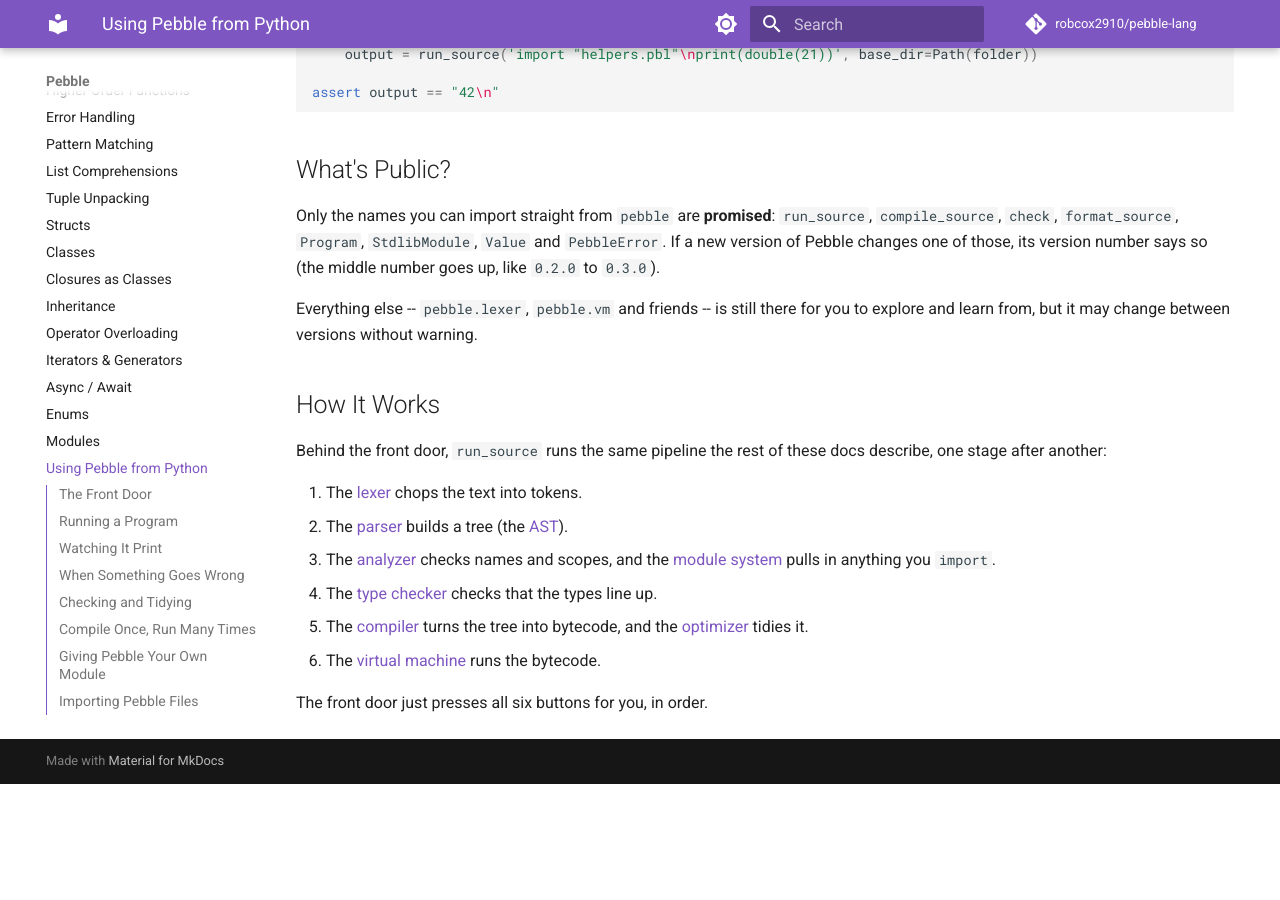
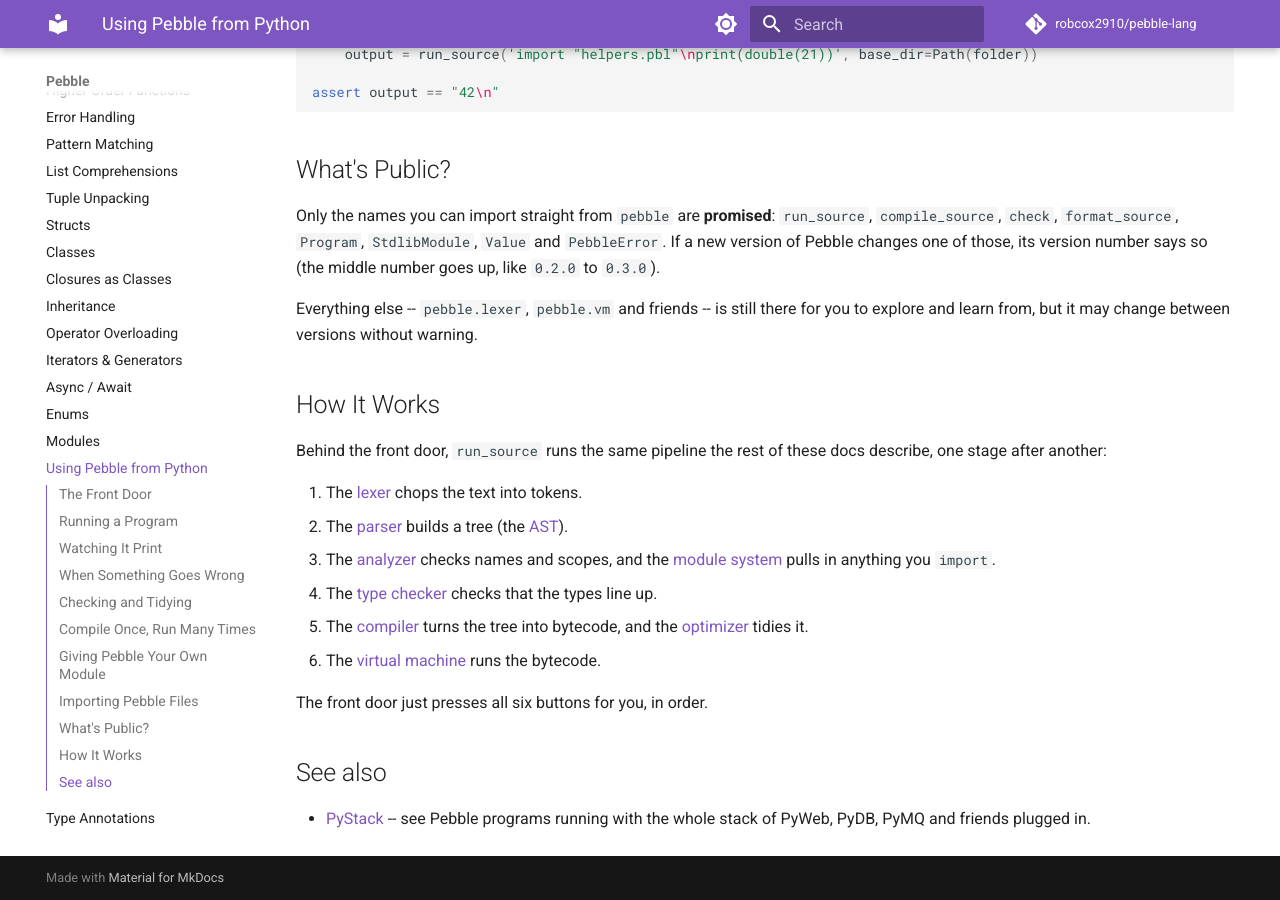
Before and after one commit to robcox2910/pebble-lang, an MkDocs documentation site: the page built from docs/concepts/using-pebble-from-python.md, in a window 1280 px wide and 900 px high, scrolled down 3523 px. Built offline with MkDocs 1.6.1 and Material for MkDocs 9.7.7, drawn with Linux system fonts in a browser that asks for light colours; comment, search, counter and statistics services are not loaded; before the commit the page ends 4307 px from its top, so only the background shows below that.

Commit message:
docs: see-also links to related projects
Co-Authored-By: Claude Opus 5.5 <noreply@anthropic.com>

```diff
--- a/docs/concepts/using-pebble-from-python.md
+++ b/docs/concepts/using-pebble-from-python.md
@@ -211,3 +211,7 @@ these docs describe, one stage after another:
 6. The [virtual machine](vm.md) runs the bytecode.
 
 The front door just presses all six buttons for you, in order.
+
+## See also
+
+- [PyStack](https://robcox2910.github.io/pystack/) -- see Pebble programs running with the whole stack of PyWeb, PyDB, PyMQ and friends plugged in.
```
